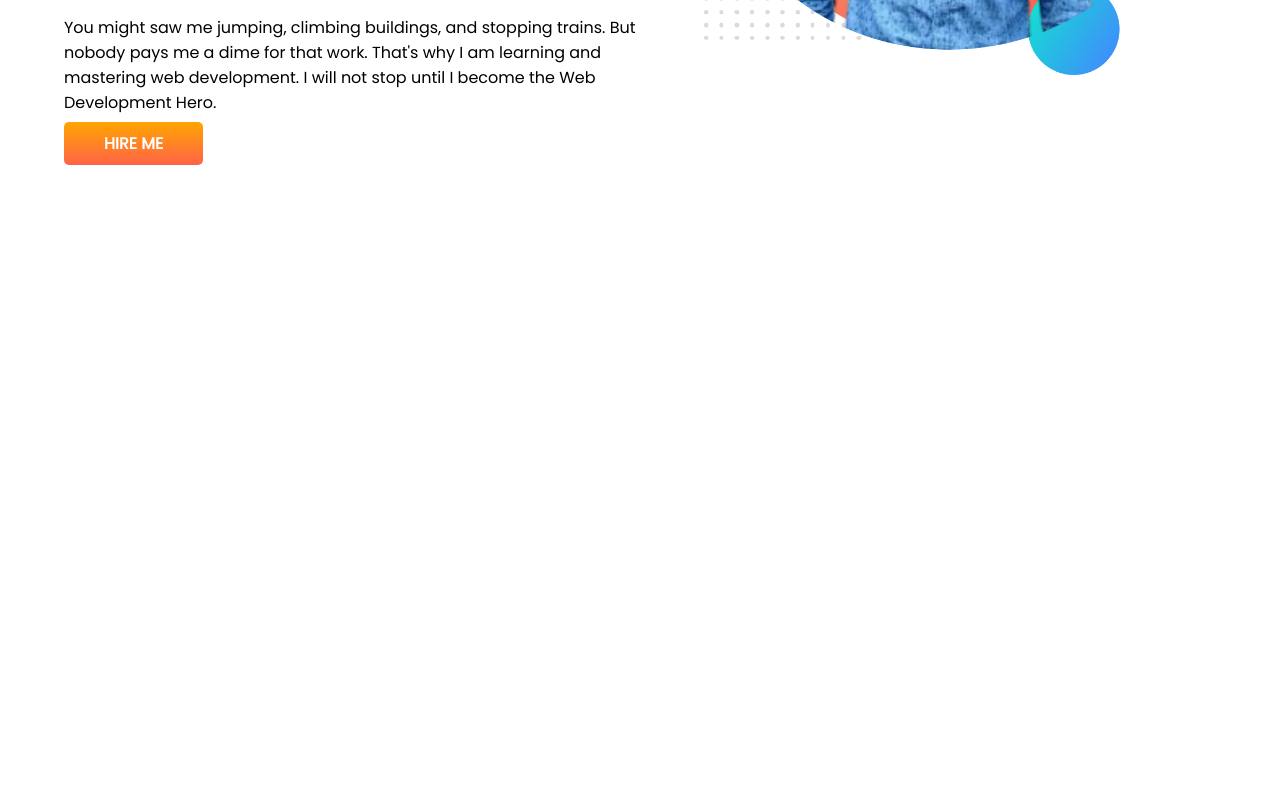
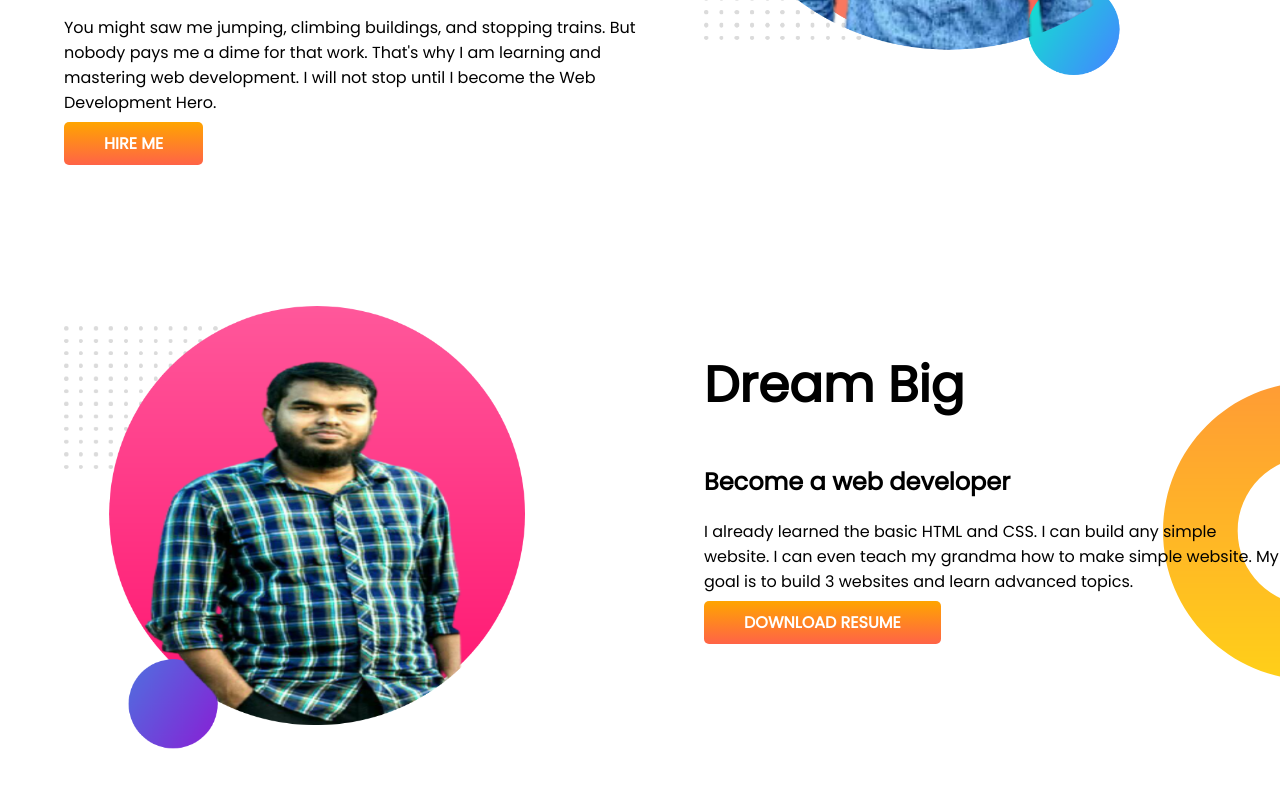
Before and after one commit to Tajuddin-Ahmed/developer-portfolio, a plain HTML site: page index.html in a window 1280 px wide. Shown: the part 382-1170 px from the top of the page. Before the commit the page ends 800 px from the top, so only its background shows below. Drawn offline with Linux system fonts and the light colour scheme.

Commit message:
dream big

```diff
--- a/index.html
+++ b/index.html
@@ -23,5 +23,16 @@
             <img src="showOff/taj-bg.png" alt="">
          </div>
     </section>
+    <section class="dream-big">
+       <div class="half-width">
+           <img src="showOff/taj-bg2.png" alt="">
+       </div>
+       <div class="half-width">
+           <h1>Dream Big</h1>
+           <h2>Become a web developer</h2>
+           <p>I already learned the basic HTML and CSS. I can build any simple website. I can even teach my grandma how to make simple website. My goal is to build 3 websites and learn advanced topics.</p>
+           <a class="link-button" href="">DOWNLOAD RESUME</a>
+       </div>
+    </section>
 </body>
 </html>
--- a/style.css
+++ b/style.css
@@ -10,6 +10,7 @@ h1{
 }
 section{
     display: flex;
+    margin-bottom: 150px;
 }
 .half-width{
     width: 50%;
@@ -30,3 +31,8 @@ section{
     background-image: url(images/top-banner.png);
     background-repeat: no-repeat;
 }
+.dream-big{
+    background-image: url(images/dream-bg.png);
+    background-repeat: no-repeat;
+    background-position: right;
+}
```
Also changed, not shown: showOff/taj-bg2.png (added).
